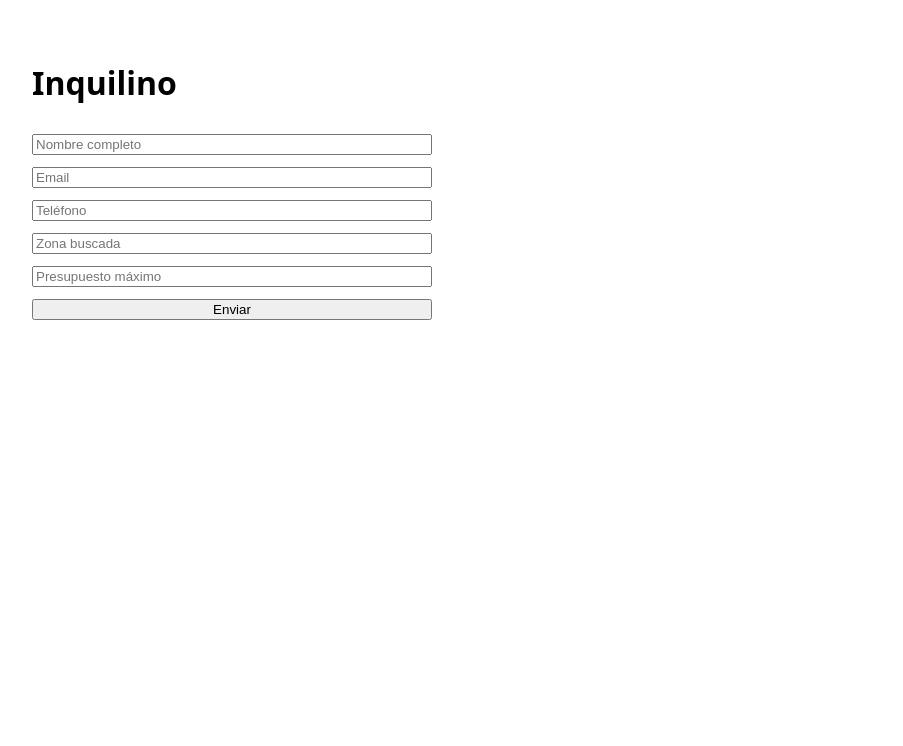
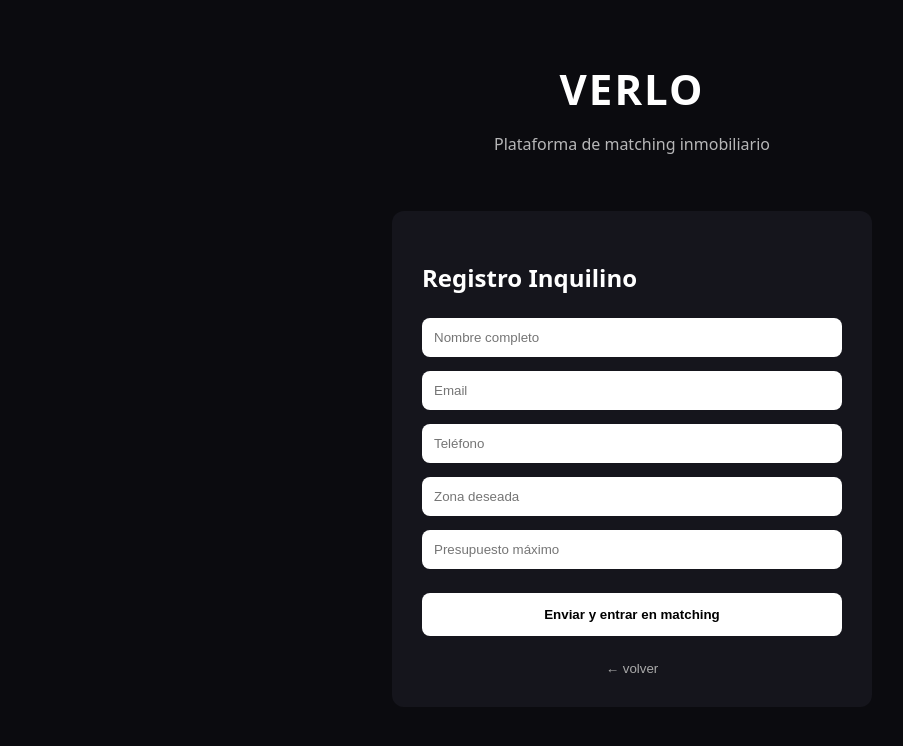
Before and after one commit to rentverlo-dotcom/verlo, a Next.js app: page / in a window 1280 px wide. Both pictures are taken after a click on the button "Soy Inquilino". Shown: the top 746 px of the page, without its empty margins (8-911 px from the left). Built offline with nearby package versions, Linux system fonts and the light colour scheme.

Commit message:
Update page.tsx

```diff
--- a/app/page.tsx
+++ b/app/page.tsx
@@ -2,96 +2,135 @@
 
 import { useState } from 'react';
 
-type UserType = 'tenant' | 'owner' | null;
+type Role = 'inquilino' | 'propietario' | null;
 
 export default function Page() {
-  const [userType, setUserType] = useState<UserType>(null);
-  const [submitted, setSubmitted] = useState(false);
+  const [role, setRole] = useState<Role>(null);
 
-  if (submitted) {
   return (
-      <main style={styles.main}>
-        <h1>Formulario enviado</h1>
-        <p>Cuando exista un match, el sistema notificará a ambas partes.</p>
-        <button onClick={() => {
-          setUserType(null);
-          setSubmitted(false);
-        }}>
-          Volver al inicio
-        </button>
-      </main>
-    );
-  }
+    <main style={styles.page}>
+      <header style={styles.header}>
+        <h1 style={styles.logo}>VERLO</h1>
+        <p style={styles.subtitle}>Plataforma de matching inmobiliario</p>
+      </header>
 
-  if (!userType) {
-    return (
-      <main style={styles.main}>
-        <h1>VERLO</h1>
-        <p>Plataforma de matching inmobiliario</p>
-
-        <div style={styles.row}>
-          <button onClick={() => setUserType('tenant')}>
+      {!role && (
+        <section style={styles.selector}>
+          <button style={styles.primary} onClick={() => setRole('inquilino')}>
             Soy Inquilino
           </button>
-          <button onClick={() => setUserType('owner')}>
+          <button style={styles.secondary} onClick={() => setRole('propietario')}>
             Soy Propietario
           </button>
-        </div>
-      </main>
-    );
-  }
+        </section>
+      )}
 
-  return (
-    <main style={styles.main}>
-      <h1>{userType === 'tenant' ? 'Inquilino' : 'Propietario'}</h1>
+      {role && (
+        <section style={styles.form}>
+          <h2 style={styles.formTitle}>
+            Registro {role === 'inquilino' ? 'Inquilino' : 'Propietario'}
+          </h2>
 
-      <form
-        onSubmit={(e) => {
-          e.preventDefault();
-          setSubmitted(true);
-        }}
-        style={styles.form}
-      >
-        <input placeholder="Nombre completo" required />
-        <input placeholder="Email" type="email" required />
-        <input placeholder="Teléfono" required />
+          <input style={styles.input} placeholder="Nombre completo" />
+          <input style={styles.input} placeholder="Email" />
+          <input style={styles.input} placeholder="Teléfono" />
 
-        {userType === 'tenant' && (
+          {role === 'inquilino' && (
             <>
-            <input placeholder="Zona buscada" required />
-            <input placeholder="Presupuesto máximo" required />
+              <input style={styles.input} placeholder="Zona deseada" />
+              <input style={styles.input} placeholder="Presupuesto máximo" />
             </>
           )}
 
-        {userType === 'owner' && (
+          {role === 'propietario' && (
             <>
-            <input placeholder="Dirección de la propiedad" required />
-            <input placeholder="Precio esperado" required />
+              <input style={styles.input} placeholder="Dirección del inmueble" />
+              <input style={styles.input} placeholder="Precio de alquiler" />
             </>
           )}
 
-        <button type="submit">Enviar</button>
-      </form>
+          <button style={styles.primary}>
+            Enviar y entrar en matching
+          </button>
+
+          <button style={styles.link} onClick={() => setRole(null)}>
+            ← volver
+          </button>
+        </section>
+      )}
     </main>
   );
 }
 
 const styles: Record<string, React.CSSProperties> = {
-  main: {
+  page: {
     minHeight: '100vh',
-    padding: '40px',
-    fontFamily: 'system-ui',
+    background: '#0b0b0f',
+    color: '#fff',
+    display: 'flex',
+    flexDirection: 'column',
+    alignItems: 'center',
+    padding: '60px 20px',
   },
-  row: {
+  header: {
+    textAlign: 'center',
+    marginBottom: 40,
+  },
+  logo: {
+    fontSize: 42,
+    margin: 0,
+    letterSpacing: 2,
+  },
+  subtitle: {
+    opacity: 0.7,
+  },
+  selector: {
     display: 'flex',
-    gap: '20px',
-    marginTop: '30px',
+    gap: 20,
   },
   form: {
+    width: '100%',
+    maxWidth: 420,
+    background: '#15151c',
+    padding: 30,
+    borderRadius: 12,
     display: 'flex',
     flexDirection: 'column',
-    gap: '12px',
-    maxWidth: '400px',
-    marginTop: '30px',
+    gap: 14,
+  },
+  formTitle: {
+    marginBottom: 10,
+  },
+  input: {
+    padding: 12,
+    borderRadius: 8,
+    border: 'none',
+    outline: 'none',
+  },
+  primary: {
+    marginTop: 10,
+    padding: 14,
+    borderRadius: 8,
+    border: 'none',
+    background: '#ffffff',
+    color: '#000',
+    fontWeight: 700,
+    cursor: 'pointer',
+  },
+  secondary: {
+    padding: 14,
+    borderRadius: 8,
+    border: '1px solid #fff',
+    background: 'transparent',
+    color: '#fff',
+    fontWeight: 700,
+    cursor: 'pointer',
+  },
+  link: {
+    marginTop: 10,
+    background: 'none',
+    border: 'none',
+    color: '#aaa',
+    cursor: 'pointer',
   },
 };
```
Lines whose indentation alone changed are shown as unchanged.
